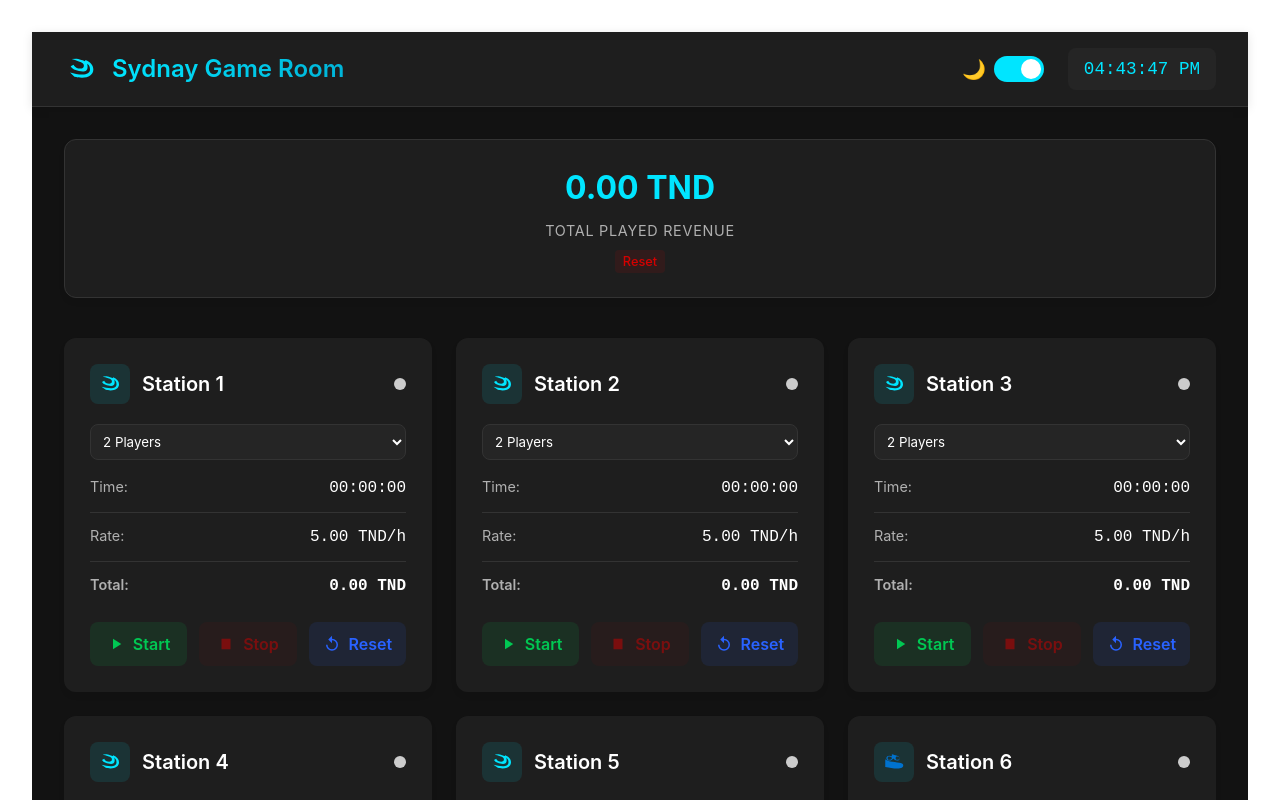
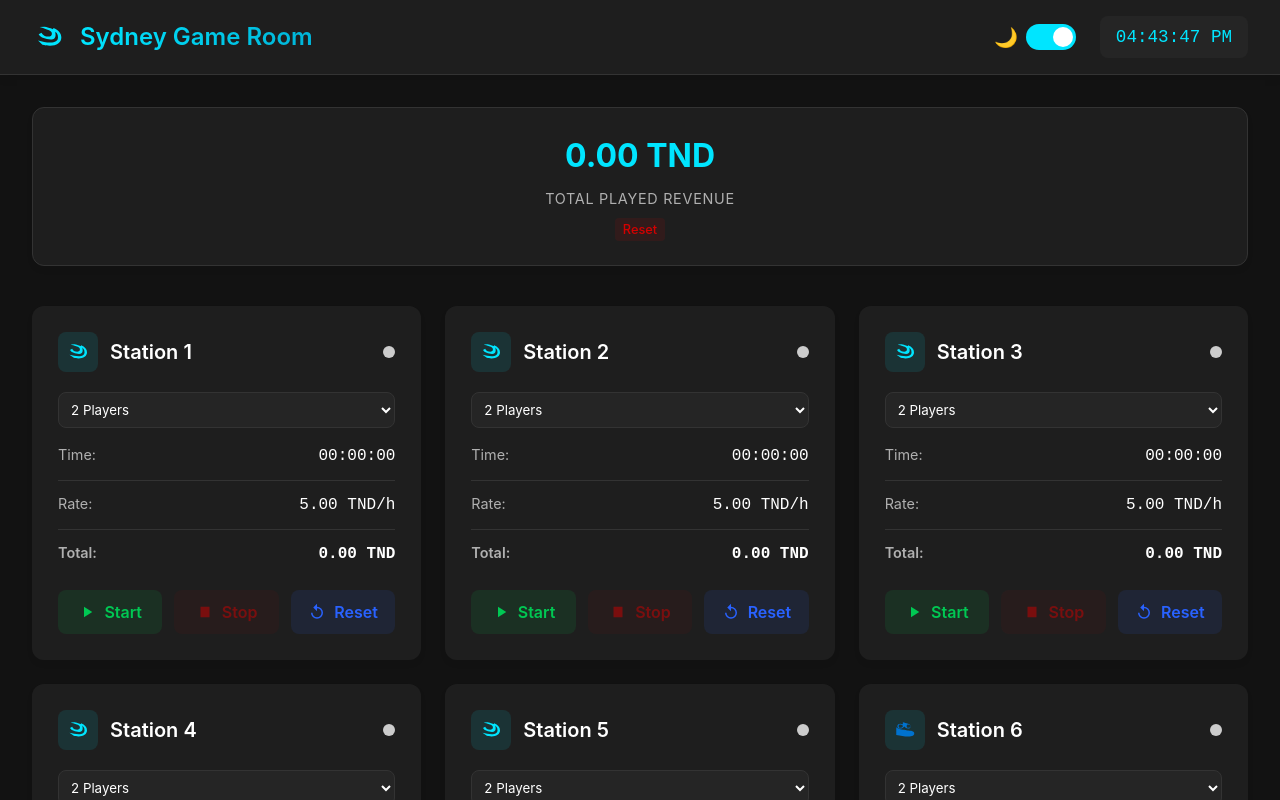
Before and after one commit to MedaliAbdelmalek/game-room, a Vue app: page / in a window 1280 px wide. Shown: the top 800 px of the page. Built offline with nearby package versions, Linux system fonts and the light colour scheme; no server answers.

Commit message:
fix ps5 price

```diff
--- a/src/App.vue
+++ b/src/App.vue
@@ -6,7 +6,7 @@
           <svg class="playstation-icon" viewBox="0 0 24 24">
             <path d="M9.5,4.27C10.88,4.53 12.9,5.14 14,5.5C16.75,6.45 17.69,7.63 17.69,10.29C17.69,12.86 16.41,13.9 14.05,13.9C12.12,13.9 10.19,13.4 8.71,12.8C7.05,12.12 5.64,11.1 5,9.88L7.17,8.87C7.63,9.94 8.45,10.74 9.56,11.19C10.31,11.5 11.13,11.63 12.14,11.63C13.84,11.63 14.92,10.9 14.92,9.47C14.92,7.84 13.67,7.11 11.12,6.31C9.31,5.79 7.12,5.05 5.78,4.59L9.5,4.27M4.5,14.68C6.17,15.1 7.69,15.45 9.05,15.7C10.54,15.97 12.13,16.13 13.79,16.13C17.24,16.13 19.5,14.9 19.5,12.13C19.5,9.72 18.33,8.1 15.5,7.12L16.05,5.27C19.93,6.85 22,9.15 22,12.35C22,16.22 18.5,18.5 13.5,18.5C11.34,18.5 9.5,18.2 7.83,17.83L4.5,14.68Z" />
           </svg>
-          <h1 class="title">Sydnay Game Room</h1>
+          <h1 class="title">Sydney Game Room</h1>
         </div>
         <div class="header-controls">
           <div class="mode-toggle">
@@ -289,9 +289,7 @@ watch(isDark, (val) => {
 }
 
 .app-main {
-  max-width: 1400px;
-  margin: 2rem auto;
-  padding: 0 2rem;
+  padding:2rem;
 }
 
 .stats-summary {
--- a/src/components/PosteCard.vue
+++ b/src/components/PosteCard.vue
@@ -108,7 +108,7 @@ const hourlyRate = computed(() => {
   }
 
   if (consoleValue.value === 'ps5') {
-    return playerCount.value === '4' ? 15 : 7.5;
+    return playerCount.value === '4' ? 16 : 8;
   } else {
     return playerCount.value === '4' ? 10 : 5;
   }
--- a/src/style.css
+++ b/src/style.css
@@ -59,9 +59,7 @@ button:focus-visible {
 }
 
 #app {
-  max-width: 1280px;
   margin: 0 auto;
-  padding: 2rem;
   text-align: center;
 }
 
```
